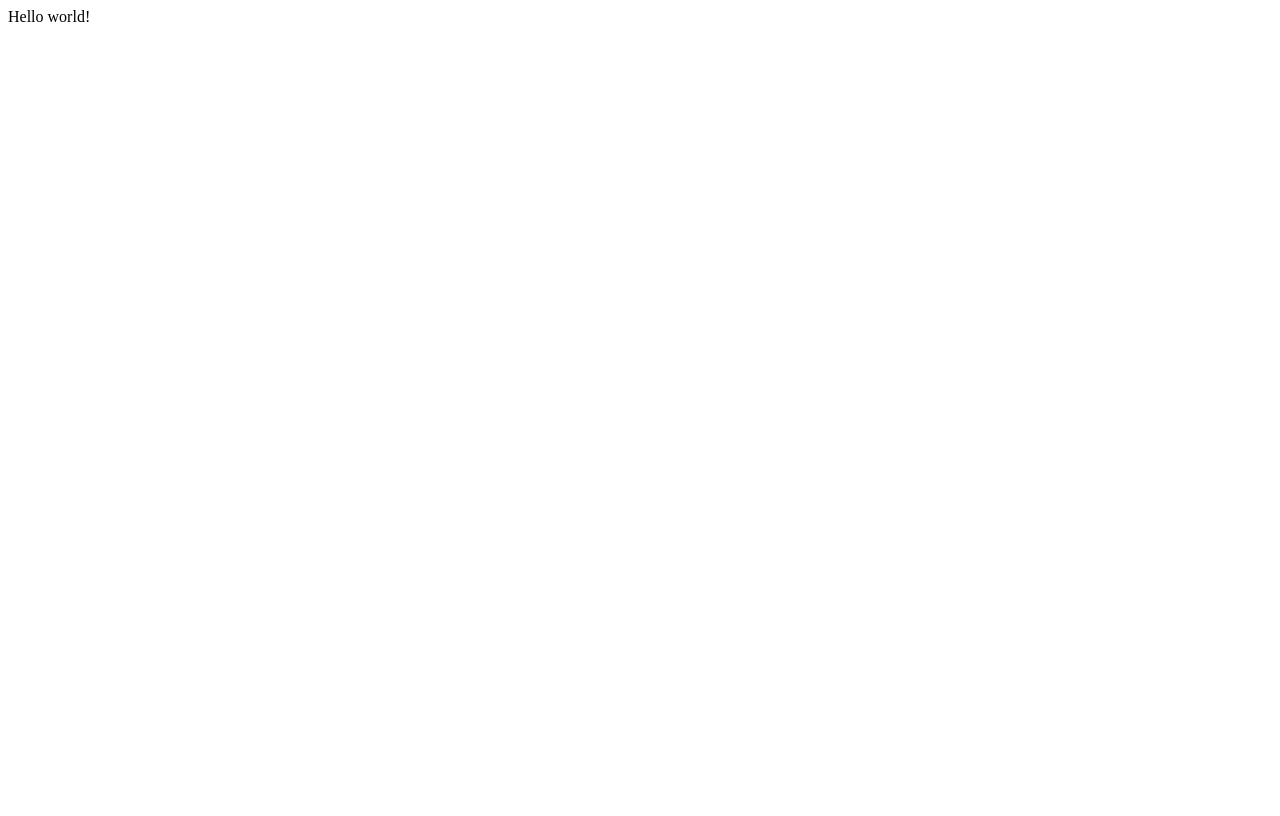
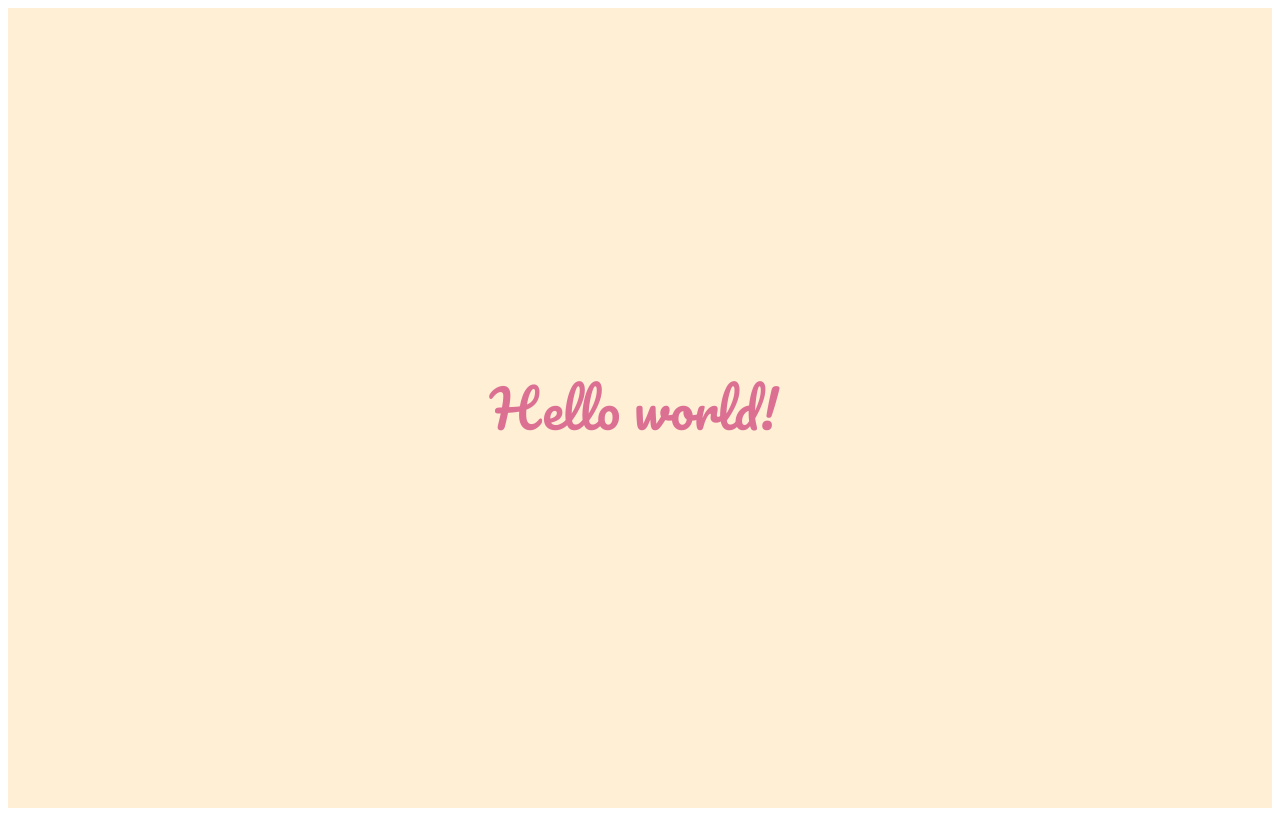
Before and after one commit to Andreymazepas/portfolio, a Gatsby site: page / in a window 1280 px wide. Built offline with nearby package versions, Linux system fonts and the light colour scheme; Gatsby itself is replaced by a stand-in of ours.

Commit message:
default hello world

```diff
--- a/src/pages/index.js
+++ b/src/pages/index.js
@@ -1,3 +1,4 @@
 import React from "react"
+import './styles.css';
 
-export default () => <div>Hello world!</div>
+export default () => <div><p>Hello world!</p></div>
--- /dev/null
+++ b/src/pages/styles.css
@@ -0,0 +1,20 @@
+@import url('https://fonts.googleapis.com/css2?family=Pacifico&display=swap');
+
+* {
+    font-family: 'Pacifico', cursive;
+}
+
+div {
+    height: 100vh;
+  display: flex;
+  align-items: center;
+  justify-content: center;
+  background-color: papayawhip;
+}
+
+p {
+    font-family: 'Pacifico', cursive;
+    font-size: 52px;
+    width: 300px;
+    color: palevioletred;
+}
```
